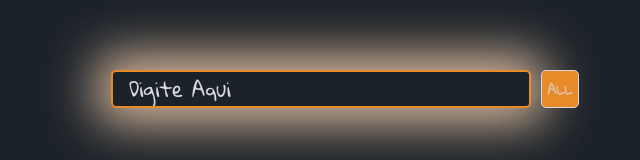
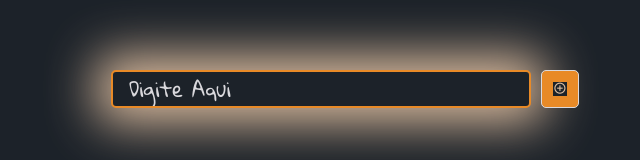
Before and after one commit to Jhosh-Christopher/toDoList, a React (Vite) app: page / in a window 1280 px wide. Shown: the part 278-438 px from the top of the page, without its empty margins (295-935 px from the left). Built offline with nearby package versions, Linux system fonts and the light colour scheme.

Commit message:
feat: Inserção do plus icon no botão

```diff
--- a/src/components/BarraSearch/BarraSearch.jsx
+++ b/src/components/BarraSearch/BarraSearch.jsx
@@ -5,7 +5,7 @@ const BarraSearch = () => {
   return (
     <BarraStyles>
         <input className={'input-box'} type="text" placeholder="Digite Aqui" />
-        <button className={'button'}>ALL</button>
+        <button className={'button'}><i class='bx bx-plus-circle'></i></button>
     </BarraStyles>
   )
 }
```
